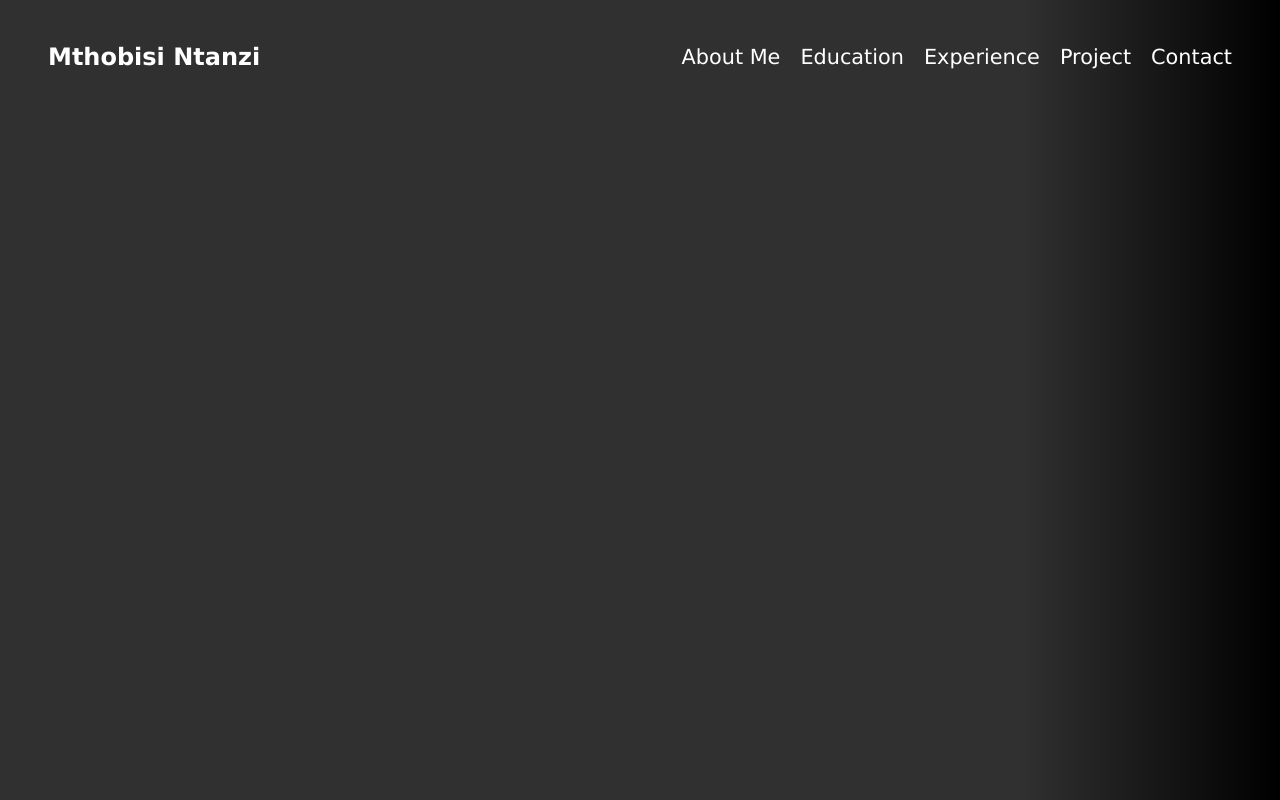
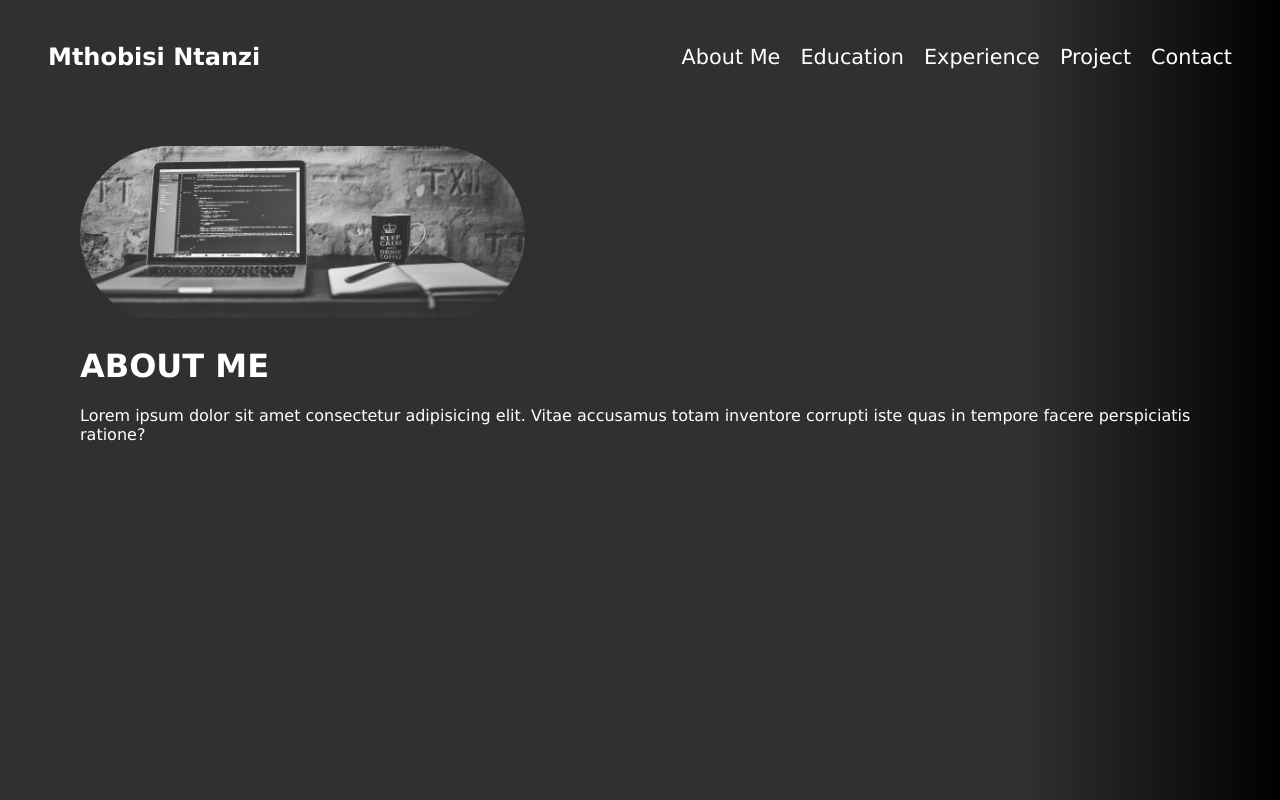
Before and after one commit to MthoNtanzi/portfolio, a Vue app: page /about in a window 1280 px wide. Built offline with nearby package versions, Linux system fonts and the light colour scheme.

Commit message:
Update Vue page

```diff
--- a/index.html
+++ b/index.html
@@ -4,7 +4,7 @@
     <meta charset="UTF-8">
     <link rel="icon" href="/favicon.ico">
     <meta name="viewport" content="width=device-width, initial-scale=1.0">
-    <title>Vite App</title>
+    <title>Mthobisi Ntanzi</title>
   </head>
   <body>
     <div id="app"></div>
--- a/src/assets/global.css
+++ b/src/assets/global.css
@@ -1,7 +1,6 @@
 *{
     box-sizing: border-box;
     font-family: Verdana, Geneva, Tahoma, sans-serif;
-    transition: ease-in 3s;
 }
 
 body{
--- a/src/components/Navbar.vue
+++ b/src/components/Navbar.vue
@@ -1,6 +1,6 @@
 <template>
      <nav class="navbar">
-        <a href="#" class="navbar-brand">Mthobisi Ntanzi</a>
+        <router-link to="/" class="navbar-brand">Mthobisi Ntanzi</router-link>
         <span class="menu-toggle" @click="toggleMenu">☰</span>
         <ul class="navbar-links">
             <li><router-link to="/about">About Me</router-link></li>
--- a/src/router/index.js
+++ b/src/router/index.js
@@ -1,12 +1,12 @@
 import { createRouter, createWebHistory } from 'vue-router'
 import HomeView from '../views/HomeView.vue'
+import About from '../views/AboutMe.vue'
 
 const router = createRouter({
   history: createWebHistory(import.meta.env.BASE_URL),
   routes: [
-    {
-      path: '/', name: 'home', component: HomeView
-    }
+    { path: '/', name: 'home', component: HomeView },
+    {path: '/about', name: 'about', component: About}
   ]
 })
 
--- /dev/null
+++ b/src/views/AboutMe.vue
@@ -0,0 +1,20 @@
+<template>
+    <div class="main">
+        <img src="../assets/img/about.jpg" alt="">
+        <div>
+            <h1>ABOUT ME</h1>
+            <p>
+                Lorem ipsum dolor sit amet consectetur adipisicing elit. Vitae accusamus totam inventore corrupti iste quas in tempore facere perspiciatis ratione?
+            </p>
+        </div>
+    </div>
+</template>
+
+<style scoped>
+
+
+    .main img{
+        max-height: 11rem;
+        border-radius: 12rem;
+    }
+</style>
--- /dev/null
+++ b/src/views/Experience.vue
@@ -0,0 +1,5 @@
+<template>
+    <div>
+        yes
+    </div>
+</template>
--- a/src/views/HomeView.vue
+++ b/src/views/HomeView.vue
@@ -10,7 +10,7 @@
 
 </template>
 
-<style>
+<style scoped>
   .homePage{
     display: flex;
     justify-content: space-around;
```
Also changed, not shown: src/assets/img/Group 1.png (added), src/assets/img/about.jpg (added), src/views/About.Vue (deleted).
